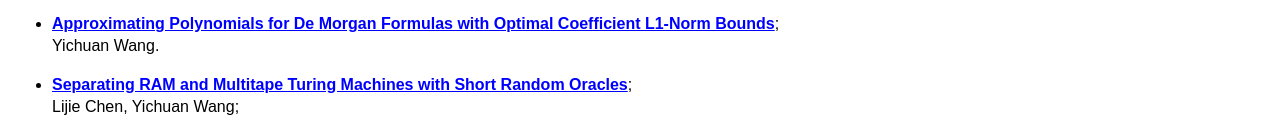
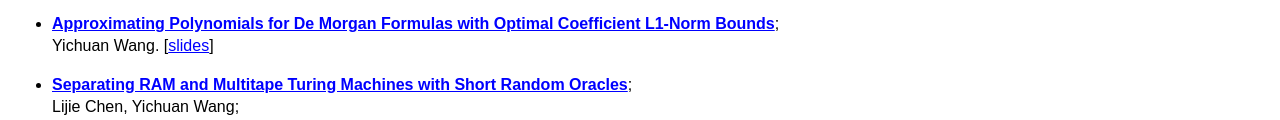
Before and after one commit to wyc908/wyc908.github.io, a plain HTML site: page index.html in a window 1280 px wide. Shown: the part 793-913 px from the top of the page. Drawn offline with Linux system fonts and the light colour scheme; a script that the page names is missing.

Commit message:
formula l1 slides

```diff
--- a/index.html
+++ b/index.html
@@ -70,6 +70,7 @@
 			<li>
 				<strong><a href="https://eccc.weizmann.ac.il/report/2026/127" target="_blank">Approximating Polynomials for De Morgan Formulas with Optimal Coefficient L1-Norm Bounds</a></strong>;<br>
 					Yichuan Wang.
+					[<a href="https://wyc908.github.io/formula-l1-slides.pdf" target="_blank">slides</a>]
 			</li>
 			<li>
 				<strong><a href="https://eccc.weizmann.ac.il/report/2026/006" target="_blank">Separating RAM and Multitape Turing Machines with Short Random Oracles</a></strong>;<br>
```
Also changed, not shown: 1 other file.
